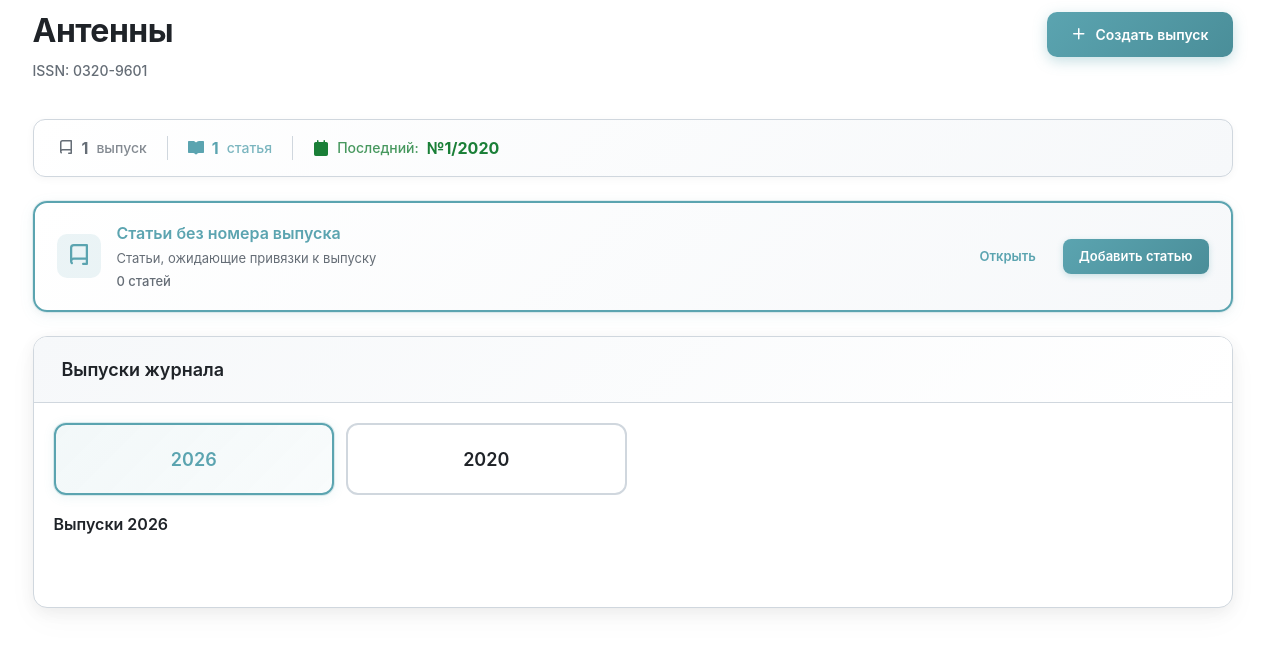
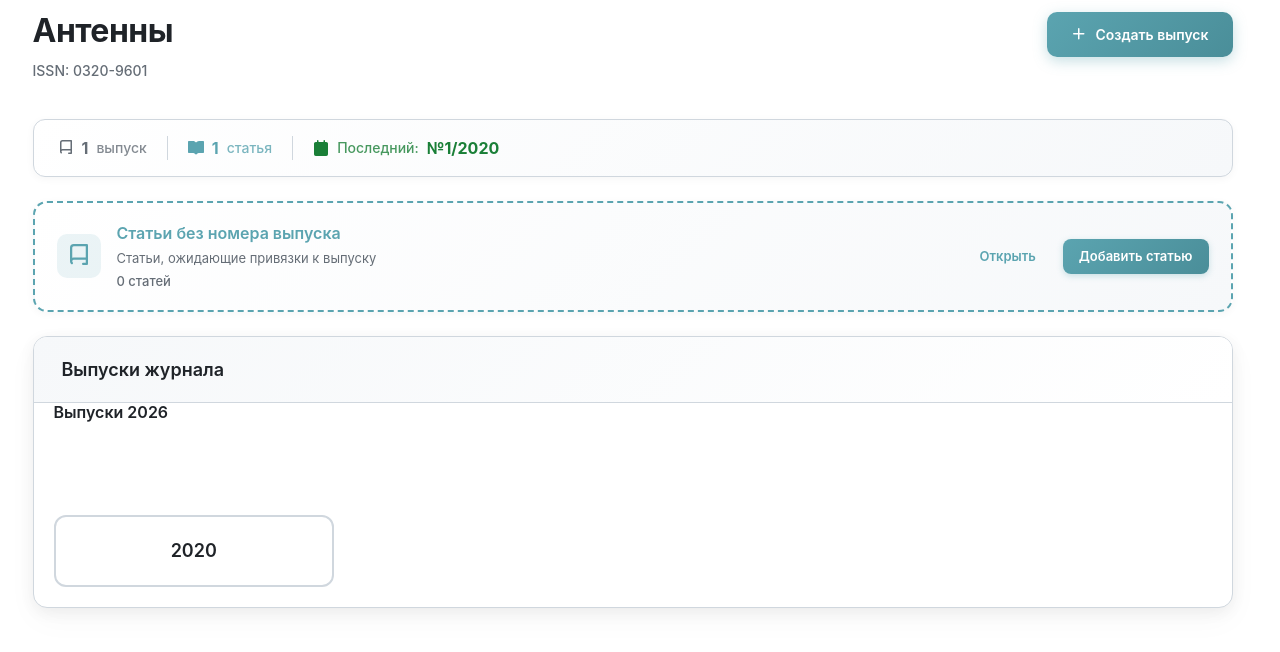
Before and after one commit to glebradiotec/journal_app, a Flask app: page /journal/1 in a window 1280 px wide. Shown: the part 148-800 px from the top of the page. Run offline with Flask 3, Linux system fonts and the light colour scheme; a user stored in the database is signed in; data comes from the database, SQL or seed files in the repository; tables that the repository leaves empty hold one stand-in row (values such as "Sample post"); some libraries are stand-ins or nearby versions.

Commit message:
Journal: 2026 above grid and not in grid; solyanka dashed border; other years detail below grid
Co-authored-by: Cursor <cursoragent@cursor.com>

```diff
--- a/templates/journal.html
+++ b/templates/journal.html
@@ -143,17 +143,9 @@
             <button class="btn-primary" onclick="toggleNewIssueForm()">Создать выпуск</button>
         </div>
         {% else %}
-        {# Сетка годов — плашки как на эскизе #}
-        <div class="year-plaques-grid" id="yearPlaquesGrid">
-            <button type="button" class="year-plaque is-selected" data-year="{{ default_year }}" aria-pressed="true">{{ default_year }}</button>
-            {% for y in years %}
-            {% if y != default_year %}
-            <button type="button" class="year-plaque" data-year="{{ y }}" aria-pressed="false">{{ y }}</button>
-            {% endif %}
-            {% endfor %}
-        </div>
-        <div class="issues-detail" id="issues-detail">
-            <h3 class="issues-detail-title" id="issuesDetailTitle">Выпуски {{ default_year }}</h3>
+        {# Текущий год (2026) — отдельно сверху, без плашки в сетке #}
+        <div class="issues-detail issues-detail-default" id="issues-detail-default">
+            <h3 class="issues-detail-title">Выпуски {{ default_year }}</h3>
             <div class="issues-list" id="issues-list-default">
                     {% for item in issues_default %}
                     {% set issue = item.issue %}
@@ -219,6 +211,18 @@
                     {% endfor %}
             </div>
         </div>
+        {# Сетка остальных годов (без текущего) #}
+        <div class="year-plaques-grid" id="yearPlaquesGrid">
+            {% for y in years %}
+            {% if y != default_year %}
+            <button type="button" class="year-plaque" data-year="{{ y }}" aria-pressed="false">{{ y }}</button>
+            {% endif %}
+            {% endfor %}
+        </div>
+        <div class="issues-detail issues-detail-other" id="issues-detail-other">
+            <h3 class="issues-detail-title" id="issuesDetailTitle" style="display:none;"></h3>
+            <div class="issues-list" id="issues-list-other"></div>
+        </div>
         {% endif %}
     </div>
 </div>
@@ -264,7 +268,6 @@ function renderIssueCard(issue) {
 }
 
 var loadedYears = {};
-var defaultYearHtml = null;
 
 function initSortableIfDefault() {
     var list = document.getElementById('issues-list-default');
@@ -290,7 +293,8 @@ function initSortableIfDefault() {
 function selectYear(year) {
     var grid = document.getElementById('yearPlaquesGrid');
     var titleEl = document.getElementById('issuesDetailTitle');
-    var listEl = document.getElementById('issues-list-default');
+    var detailOther = document.getElementById('issues-detail-other');
+    var listEl = document.getElementById('issues-list-other');
     if (!grid || !titleEl || !listEl) return;
     grid.querySelectorAll('.year-plaque').forEach(function(btn) {
         var y = parseInt(btn.getAttribute('data-year'), 10);
@@ -302,15 +306,9 @@ function selectYear(year) {
             btn.setAttribute('aria-pressed', 'false');
         }
     });
+    detailOther.style.display = 'block';
+    titleEl.style.display = 'block';
     titleEl.textContent = 'Выпуски ' + year;
-    if (year === DEFAULT_YEAR) {
-        if (defaultYearHtml !== null) {
-            listEl.innerHTML = defaultYearHtml;
-            initSortableIfDefault();
-        }
-        return;
-    }
-    if (defaultYearHtml === null) defaultYearHtml = listEl.innerHTML;
     if (loadedYears[year]) {
         listEl.innerHTML = loadedYears[year];
         return;
@@ -330,12 +328,15 @@ function selectYear(year) {
 }
 
 document.addEventListener('DOMContentLoaded', function() {
-    document.getElementById('yearPlaquesGrid').addEventListener('click', function(e) {
-        var plaque = e.target.closest('.year-plaque');
-        if (!plaque) return;
-        var year = parseInt(plaque.getAttribute('data-year'), 10);
-        selectYear(year);
-    });
+    var grid = document.getElementById('yearPlaquesGrid');
+    if (grid) {
+        grid.addEventListener('click', function(e) {
+            var plaque = e.target.closest('.year-plaque');
+            if (!plaque) return;
+            var year = parseInt(plaque.getAttribute('data-year'), 10);
+            selectYear(year);
+        });
+    }
     initSortableIfDefault();
 });
 </script>
@@ -622,24 +623,24 @@ document.addEventListener('DOMContentLoaded', function() {
     gap: 20px;
     padding: 18px 22px;
     background: linear-gradient(135deg, var(--color-canvas-default) 0%, var(--color-canvas-subtle) 100%);
-    border: 2px solid var(--color-accent-emphasis);
+    border: 2px dashed var(--color-accent-emphasis);
     border-radius: 14px;
-    box-shadow: 0 2px 8px rgba(0, 0, 0, 0.04), 0 0 0 1px rgba(91, 164, 176, 0.15), 0 4px 16px rgba(91, 164, 176, 0.08);
+    box-shadow: 0 2px 8px rgba(0, 0, 0, 0.04);
     flex-wrap: wrap;
     cursor: pointer;
 }
 
 .solyanka-card:hover {
-    border-color: var(--color-accent-fg);
-    box-shadow: 0 4px 12px rgba(0, 0, 0, 0.06), 0 0 0 2px rgba(91, 164, 176, 0.2), 0 6px 24px rgba(91, 164, 176, 0.12);
+    border-style: solid;
+    box-shadow: 0 2px 8px rgba(0, 0, 0, 0.04), 0 4px 16px rgba(91, 164, 176, 0.1);
 }
 
 [data-theme="dark"] .solyanka-card {
-    box-shadow: 0 2px 8px rgba(0, 0, 0, 0.2), 0 0 0 1px rgba(124, 197, 208, 0.2), 0 4px 16px rgba(124, 197, 208, 0.06);
+    border-color: var(--color-accent-fg);
 }
 
 [data-theme="dark"] .solyanka-card:hover {
-    box-shadow: 0 4px 12px rgba(0, 0, 0, 0.25), 0 0 0 2px rgba(124, 197, 208, 0.3), 0 6px 24px rgba(124, 197, 208, 0.1);
+    box-shadow: 0 2px 8px rgba(0, 0, 0, 0.2), 0 4px 16px rgba(124, 197, 208, 0.08);
 }
 
 .solyanka-stretched-link {
@@ -803,6 +804,15 @@ document.addEventListener('DOMContentLoaded', function() {
 
 .issues-detail {
     padding: 0 20px 20px;
+}
+
+.issues-detail-default {
+    padding-top: 0;
+}
+
+.issues-detail-other {
+    display: none;
+    padding-top: 8px;
 }
 
 .issues-detail-title {
```
